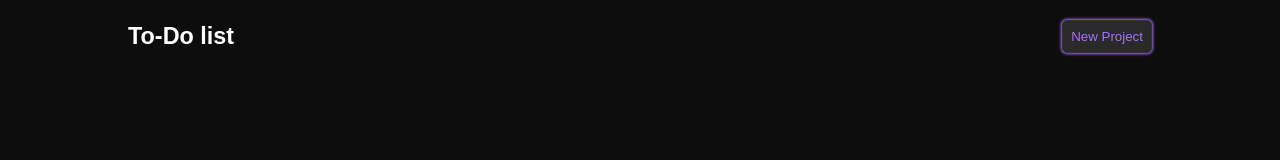
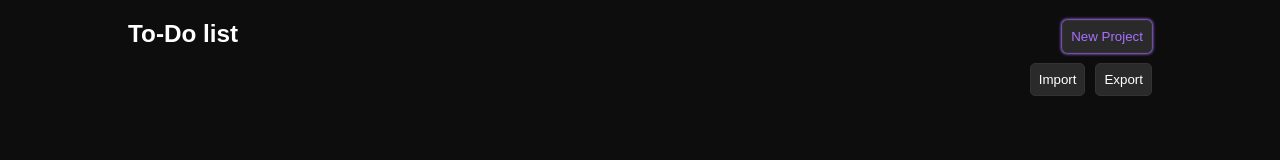
Before and after one commit to milinkovicmilos/To-Do, a website built with webpack: page src/template.html in a window 1280 px wide. Built offline with nearby package versions, Linux system fonts and the light colour scheme.

Commit message:
Added import and export buttons

```diff
--- a/src/css/styles.css
+++ b/src/css/styles.css
@@ -45,6 +45,21 @@ header>h2 {
     width: auto;
     text-align: center;
     font-size: 1.3rem;
+}
+
+#title-button-wrapper {
+    width: 100%;
+    display: flex;
+    justify-content: space-between;
+}
+
+#import-export-wrapper {
+    margin-top: var(--default-margin);
+    margin-left: auto;
+}
+
+#import-export-wrapper>*:first-child {
+    margin-right: var(--default-margin);
 }
 
 #new-project,
--- a/src/js/navigation-dom-controller.js
+++ b/src/js/navigation-dom-controller.js
@@ -48,9 +48,25 @@ export class NavigationDomController {
 
         switch (this.#domController.State) {
             case 0:
-                header.append(
+                const importExportWrapper = document.createElement("div");
+                importExportWrapper.id = "import-export-wrapper";
+
+                importExportWrapper.append(
+                    this.#createImportButton(),
+                    this.#createExportButton(),
+                );
+
+                const titleButtonWrapper = document.createElement("div");
+                titleButtonWrapper.id = "title-button-wrapper";
+
+                titleButtonWrapper.append(
                     this.#createTitle(),
                     this.#createNewProjectButton()
+                );
+
+                header.append(
+                    titleButtonWrapper,
+                    importExportWrapper
                 );
                 break;
 
@@ -151,4 +167,18 @@ export class NavigationDomController {
 
         return button;
     }
+
+    #createImportButton() {
+        const button = document.createElement("button");
+        button.textContent = "Import";
+
+        return button;
+    }
+
+    #createExportButton() {
+        const button = document.createElement("button");
+        button.textContent = "Export";
+
+        return button;
+    }
 }
```
